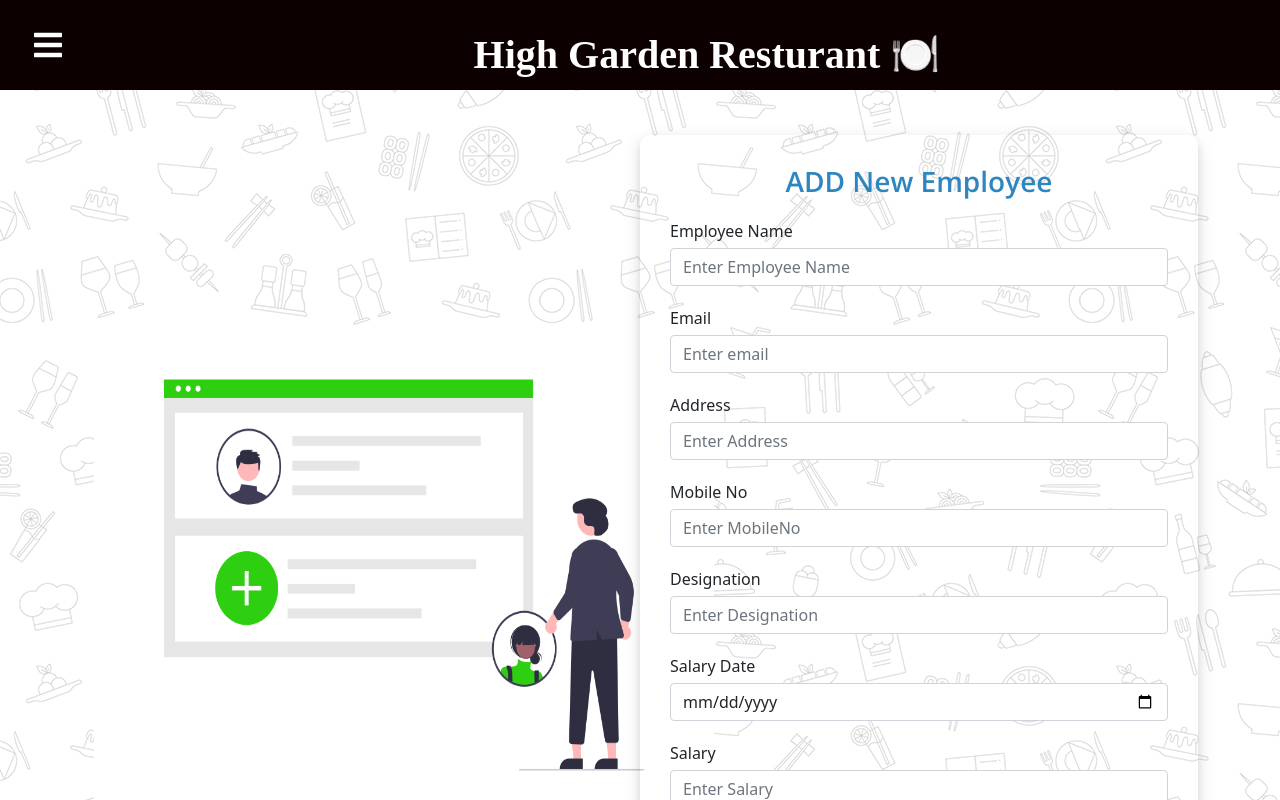
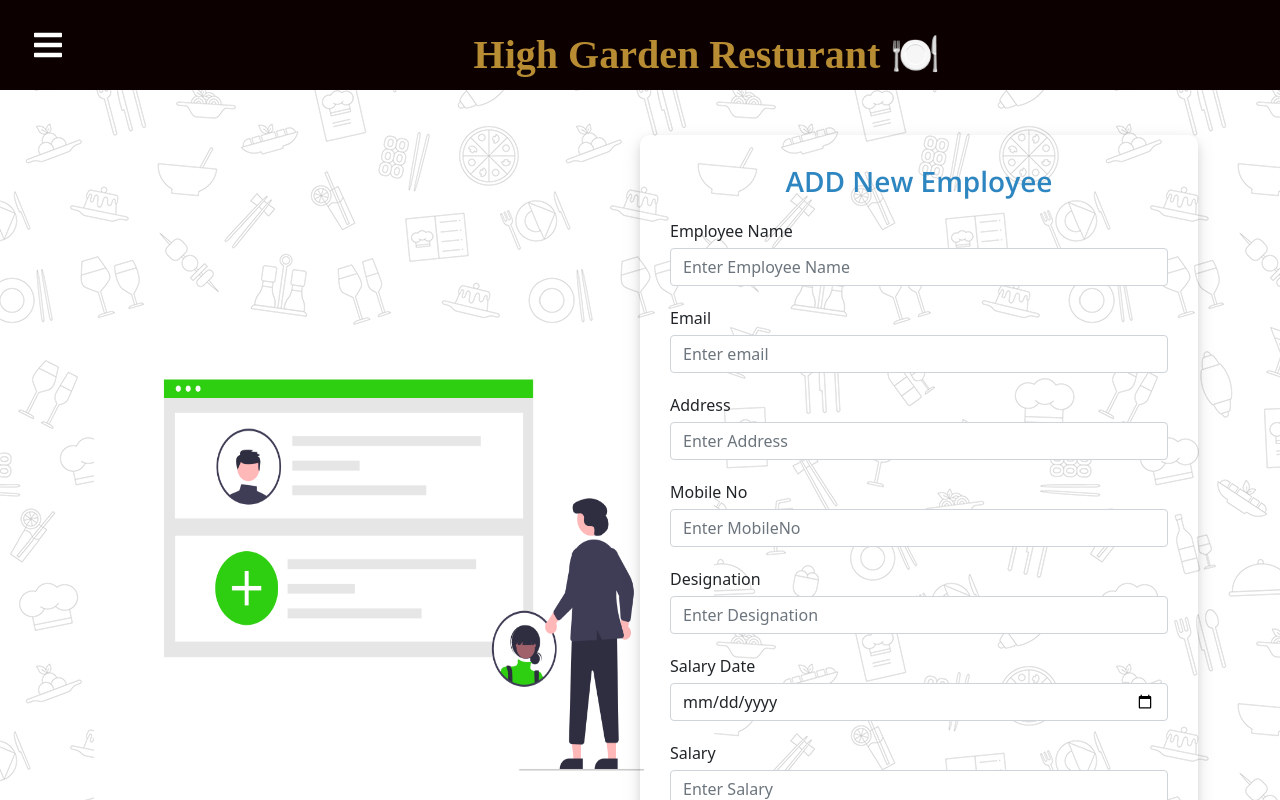
Before and after one commit to NuradhaWeerasinghe/Restaurent-Management-System, a React (Create React App) app in the folder client/: page /emp_add in a window 1280 px wide. Shown: the top 800 px of the page. Built offline with nearby package versions, Linux system fonts and the light colour scheme; a web font is replaced by a local one.

Commit message:
Change Nav bar

```diff
--- a/client/src/Components/Employee/AddEmployee.js
+++ b/client/src/Components/Employee/AddEmployee.js
@@ -47,7 +47,7 @@ export default class AddEmployee extends Component {
             formErrors.email = invoiceRegx.test(value)
             ? ""
             : "Didn't match pattern";
-    break;
+            break;
             case "mobileNo":
             formErrors.mobileNo =
             value.length > 10 || value.length > 10
@@ -68,9 +68,8 @@ export default class AddEmployee extends Component {
     onSubmit = (e) => {
         e.preventDefault();
 
-        if(!formValid(this.state.formErrors)){
-            console.error("FORM INVALID-DISPLAY ERROR");
-        }
+        if(formValid(this.state.formErrors)){
+
 
         const { name, email, address, mobileNo, designation, salary,date } = this.state;
 
@@ -103,6 +102,14 @@ export default class AddEmployee extends Component {
                 )
             };
         });
+    }
+    else{
+        toast(`Your Inserting blank! `, {
+            type: toast.TYPE.ERROR,
+            autoClose: 4000
+        });
+
+    }
     };
 
     render() {
--- a/client/src/Components/NavBar/Sidebar.js
+++ b/client/src/Components/NavBar/Sidebar.js
@@ -62,7 +62,7 @@ return (
 		<h1
 			style={{ textAlign: "center",
 					marginLeft: "32%",
-					color: "white",
+					color: "#b78c33",
 					fontFamily:"Sofia"
 
 				}}
```
